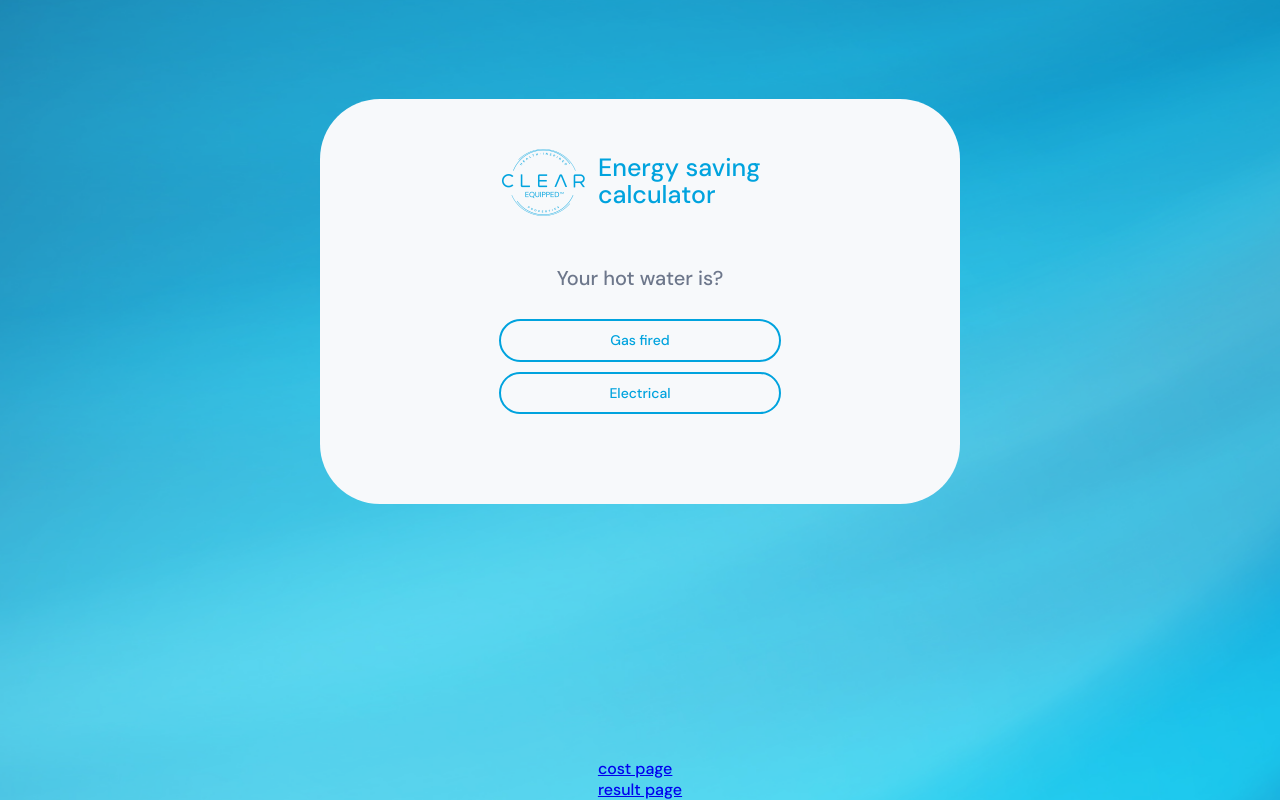
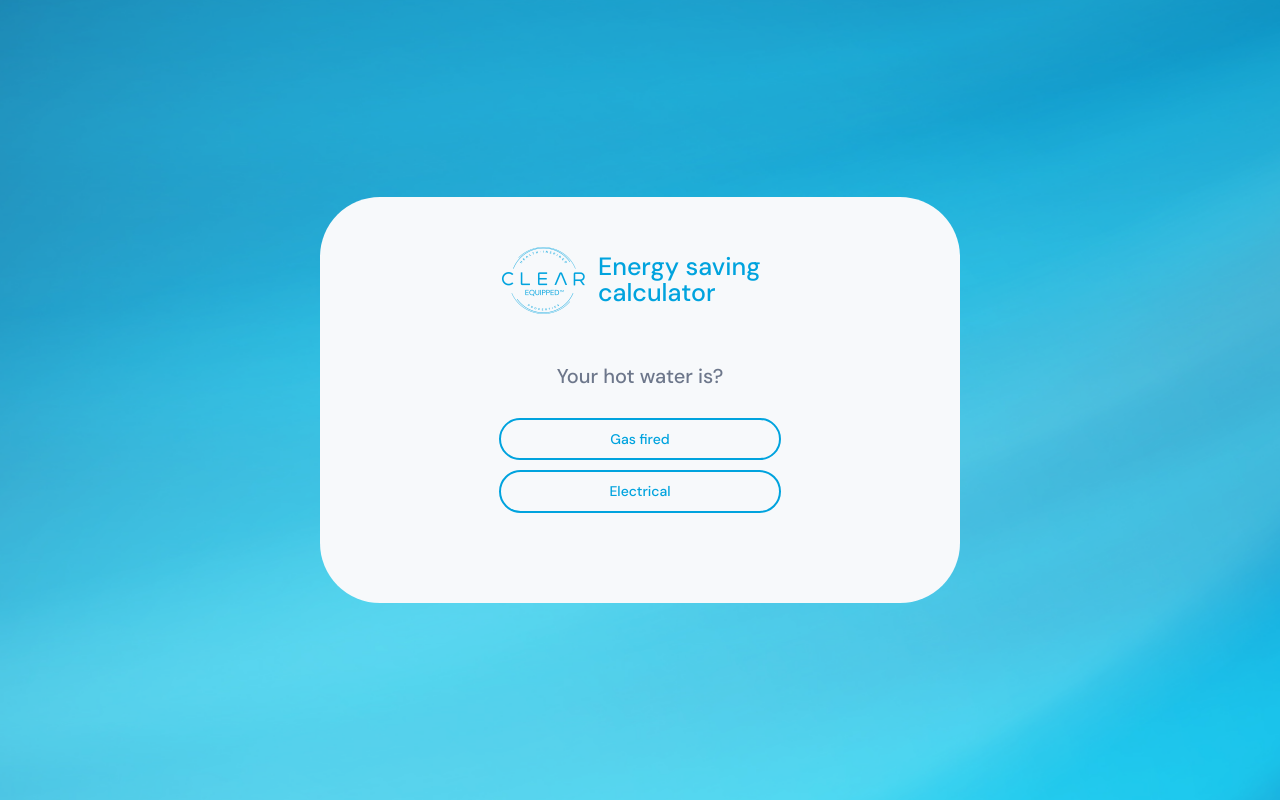
Before and after one commit to spoonhead0212/spyderweb-code, a plain HTML site: page index.html in a window 1280 px wide. Drawn offline with Linux system fonts and the light colour scheme.

Commit message:
removed links

```diff
--- a/index.html
+++ b/index.html
@@ -23,11 +23,6 @@
                 <button class="btn">Electrical</button>
             </div>
         </section>
-
-        <ul class="paging">
-            <li><a href="cost.html">cost page</a></li>
-            <li><a href="result.html">result page</li>
-        </ul>
     </main>
 
 
--- a/style.css
+++ b/style.css
@@ -240,17 +240,6 @@ body {
     color: #264860;
 }
 
-.paging {
-    position: absolute;
-    bottom: 0;
-}
-
-.paging li {
-    list-style: none;
-}
-
-
-
 @media screen and (max-width: 800px){
     .cost-wrap {
         width: 90%;
```
Also changed, not shown: cost.html (+3 -3 lines).
